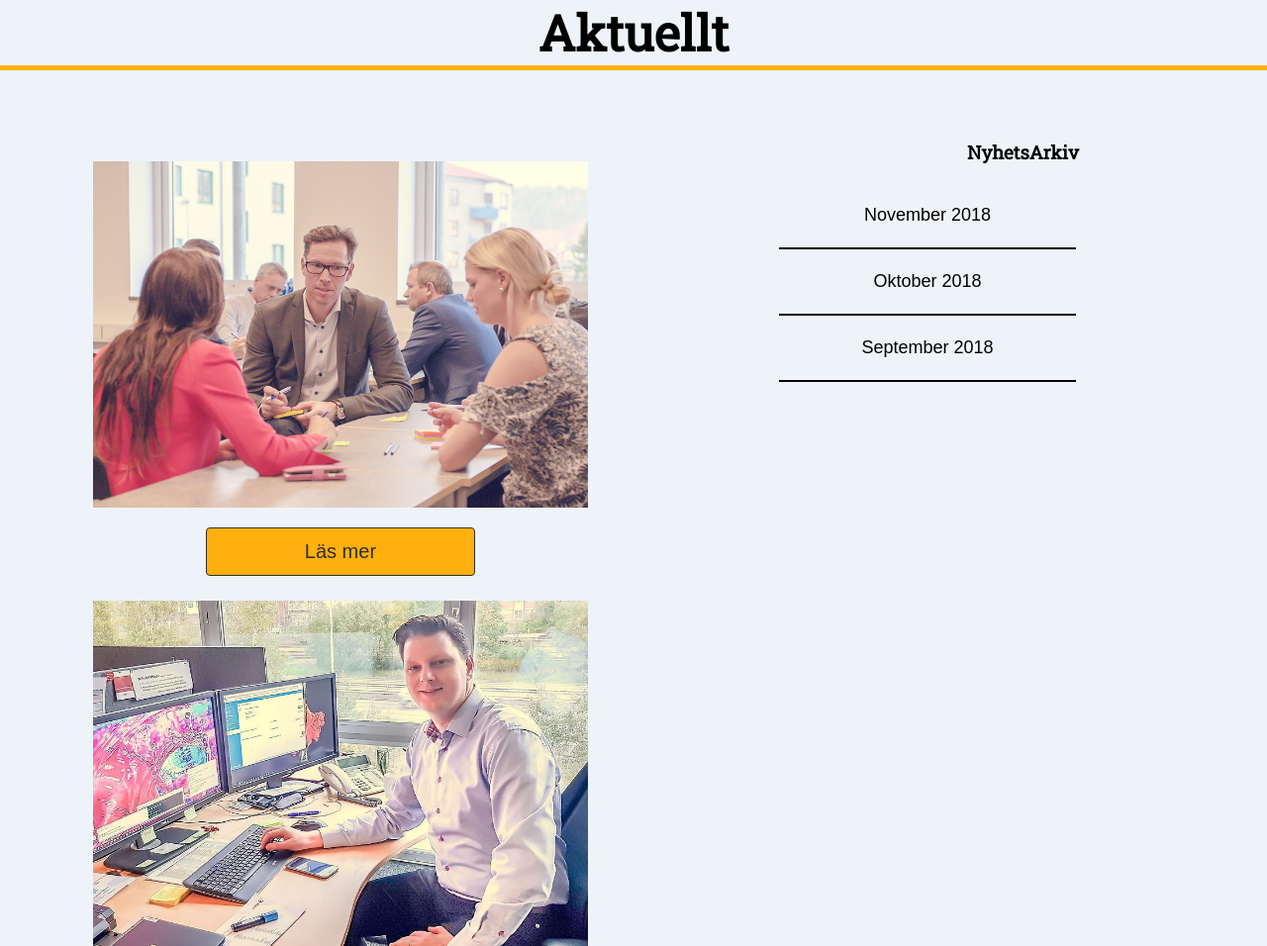
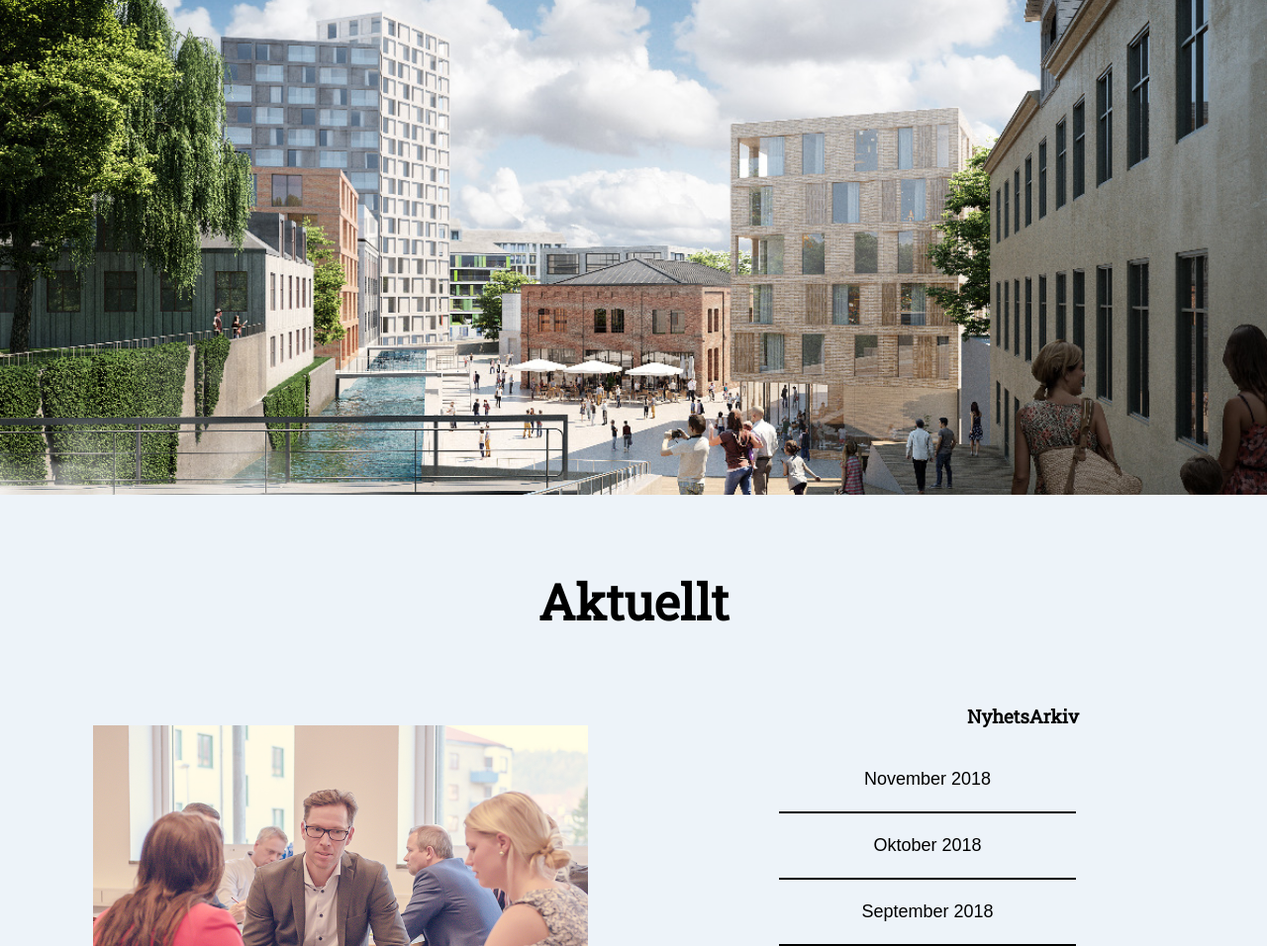
Before and after one commit to madde1/Campus, a PHP site: page /aktuelltPosts.php in a window 1280 px wide. Shown: the part 75-1031 px from the top of the page at 99% size. Run offline with PHP 8.4, Linux system fonts and the light colour scheme; data that the repository does not hold is empty; some libraries are stand-ins or nearby versions.

Commit message:
ändringar

```diff
--- a/aktuelltPosts.php
+++ b/aktuelltPosts.php
@@ -27,8 +27,7 @@ $post3 = mysqli_query($db,$query3);
 
 <?php
 include "includes/header.php"
-?>
-
+?> <div class="aktuelltbild"></div>
             <div class="akutelltWrap">
                 <h2 id="headingAktuellt">Aktuellt</h2>
            <div class="aktuelltText">
@@ -80,11 +79,4 @@ $row3 = mysqli_fetch_array($post3);
                 include "includes/footer.php"
                 ?>
 
-
-
-
-<script type="text/javascript" src="java/jquery-3.2.1.min.js"></script>
-<script src="java/js.js" type="text/javascript"></script>
 <script src="java/aktuellt.js"></script>
-</body>
-</html>
--- a/css/style.css
+++ b/css/style.css
@@ -120,7 +120,6 @@
   }
 }
 .akutelltWrap #headingAktuellt {
-  border-bottom: 5px solid #FFB00D;
   background-color: #edf3f9;
   margin-top: 75px;
 }
@@ -129,7 +128,6 @@
     grid-column: 1/span 2;
     font-size: 50px;
     margin-top: 75px;
-    border-bottom: 5px solid #FFB00D;
     background-color: #edf3f9;
   }
 }
@@ -316,6 +314,15 @@
 }
 .adminAktuellt #createH3 {
   color: white;
+}
+
+.aktuelltbild {
+  width: 100%;
+  height: 500px;
+  margin-top: 75px;
+  background-position: center;
+  background-size: cover;
+  background-image: url("../img/aktuelltBild.jpg");
 }
 
 body, #slider, .wrap, .slide-content {
@@ -778,10 +785,6 @@ input[type=text], [type=password], [type=email] {
   color: #edf3f9;
 }
 
-#schoolicon {
-  color: #edf3f9 !important;
-}
-
 body {
   width: 100%;
   background-color: #3678b1;
--- a/style.scss
+++ b/style.scss
@@ -101,9 +101,6 @@ input[type=text], [type=password], [type=email] {
 }
 #homeicon{
   color: $textheader;
-}
-#schoolicon{
-  color: $textheader!important;
 }
 body {
   width: 100%;
```
Also changed, not shown: scss/_aktuellt.scss (+8 -2 lines), img/aktuelltBild.jpg (added), 1 other file.
